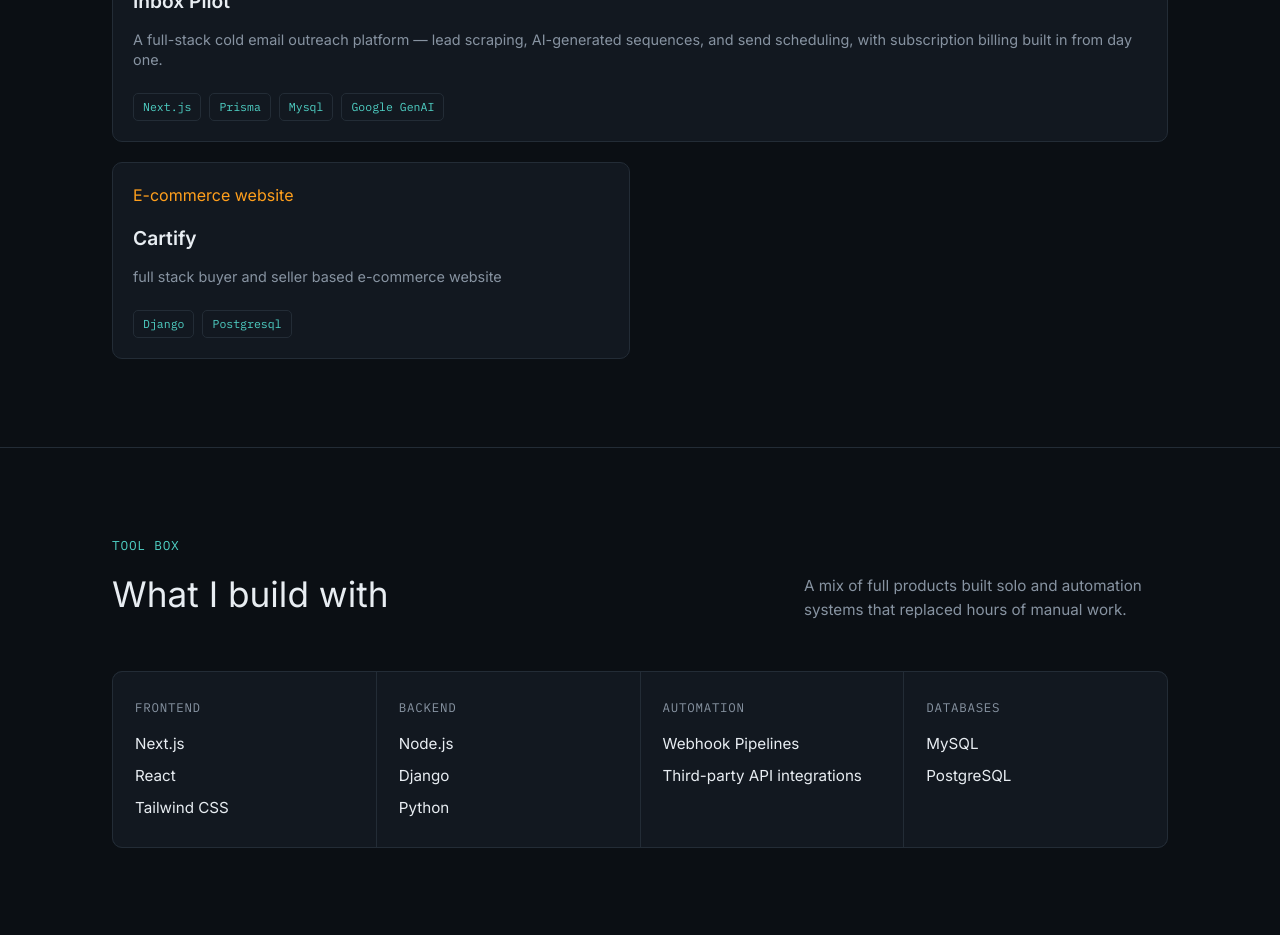
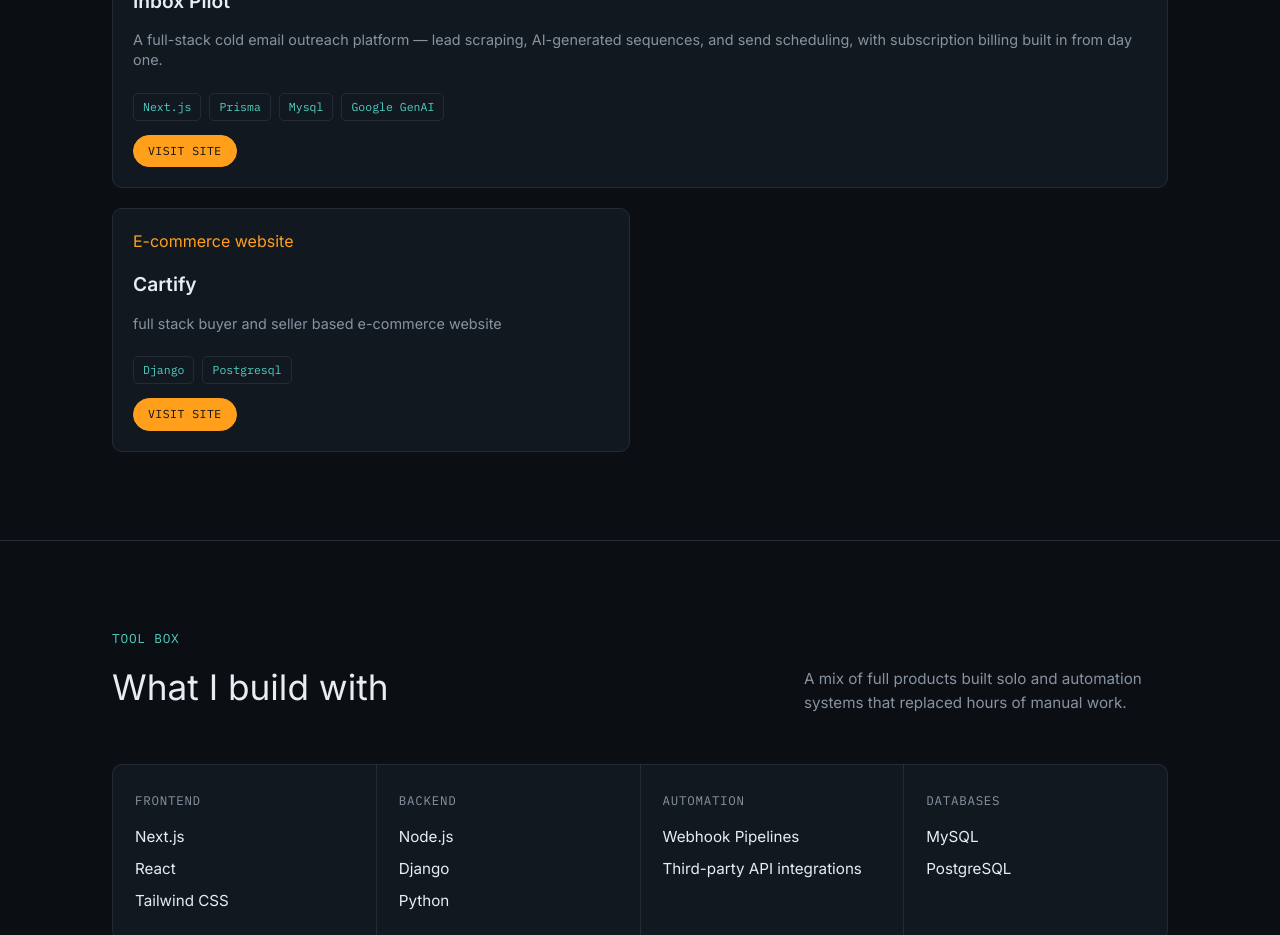
Before and after one commit to Hamzah-Amir/portfolio, a Next.js app: page / in a window 1280 px wide. Shown: the part 1300-2235 px from the top of the page. Built offline with nearby package versions, Linux system fonts and the light colour scheme.

Commit message:
Added links to work stack

```diff
--- a/components/Work.js
+++ b/components/Work.js
@@ -8,14 +8,18 @@ const Work = () => {
             title: 'Inbox Pilot',
             description: 'A full-stack cold email outreach platform — lead scraping, AI-generated sequences, and send scheduling, with subscription billing built in from day one.',
             kicker: 'SaaS cold email outreach',
-            tags: ['Next.js', 'Prisma', 'Mysql', 'Google GenAI']
+            tags: ['Next.js', 'Prisma', 'Mysql', 'Google GenAI'],
+            liveUrl: "https://www.inboxpilot.pro",
+            repoUrl: "https://github.com/Hamzah-Amir/inbox_pilot"
         },
         {
             id: 2,
             title: 'Cartify',
             description: 'full stack buyer and seller based e-commerce website',
             kicker: 'E-commerce website',
-            tags: ["Django", "Postgresql"]
+            tags: ["Django", "Postgresql"],
+            liveUrl: "https://cartify-1h1k.onrender.com/",
+            repoUrl: "https://github.com/Hamzah-Amir/Cartify",
         },
     ];
 
@@ -41,6 +45,14 @@ const Work = () => {
                                     <span key={tag} className={styles.tag}>{tag}</span>
                                 ))}
                             </div>
+                            <a
+                                href={project.liveUrl}
+                                className={styles['link-capsule']}
+                                target='_blank'
+                                rel='noopener noreferrer'
+                            >
+                                Visit site
+                            </a>
                         </div>
                     ))}
                 </div>
--- a/components/Work.module.css
+++ b/components/Work.module.css
@@ -98,3 +98,26 @@
         grid-column: auto;
     }
 }
+
+.link-capsule {
+    align-self: flex-start;
+    display: inline-flex;
+    align-items: center;
+    gap: 6px;
+    font-family: 'IBM Plex Mono', monospace;
+    font-size: 0.72rem;
+    letter-spacing: 0.04em;
+    text-transform: uppercase;
+    text-decoration: none;
+    color: var(--ink);
+    background: var(--amber);
+    border: 1px solid var(--amber);
+    padding: 6px 14px;
+    border-radius: 999px;
+    transition: background 0.25s ease, color 0.25s ease;
+}
+
+.link-capsule:hover {
+    background: transparent;
+    color: var(--amber);
+}
```
